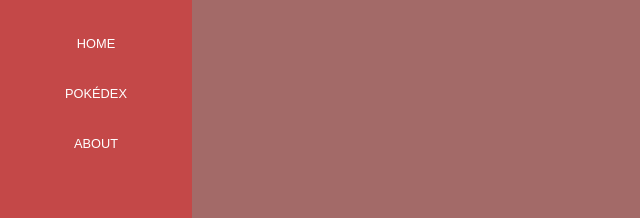
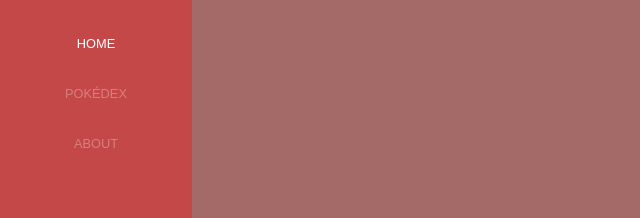
Before and after one commit to MagnerSA/pokedex, a React (Create React App) app: page / in a window 1280 px wide. Shown: the top 218 px of the page, without its empty margins (0-640 px from the left). Built offline with nearby package versions, Linux system fonts and the light colour scheme.

Commit message:
Botões de menu com ativação

```diff
--- a/src/App.tsx
+++ b/src/App.tsx
@@ -60,7 +60,7 @@ function App() {
 
   return (
     <div>
-      <Menu selectHomeContent={selectHomeContent} selectPokedexContent={selectPokedexContent} selectAboutContent={selectAboutContent} />
+      <Menu selectedContent= {selectedContent} selectHomeContent={selectHomeContent} selectPokedexContent={selectPokedexContent} selectAboutContent={selectAboutContent} />
       <Content selectedContent={selectedContent} selectPokemonContent={selectPokemonContent} />
     </div>
   );
--- a/src/components/menu/Menu/index.tsx
+++ b/src/components/menu/Menu/index.tsx
@@ -6,16 +6,17 @@ type Props = {
   selectHomeContent: () => void,
   selectPokedexContent: () => void,
   selectAboutContent: () => void,
+  selectedContent: number,
 };
 export const Menu = (props: Props) => {
   return (
     <div className="menu">
       <br />
-      <MenuButton onClick={props.selectHomeContent}>HOME</MenuButton>
+      <MenuButton isActive={props.selectedContent === 0} onClick={props.selectHomeContent}>HOME</MenuButton>
       <br />
-      <MenuButton onClick={props.selectPokedexContent}>POKÉDEX</MenuButton>
+      <MenuButton isActive={props.selectedContent === 1 || props.selectedContent == 4} onClick={props.selectPokedexContent}>POKÉDEX</MenuButton>
       <br />
-      <MenuButton onClick={props.selectAboutContent}>ABOUT</MenuButton>
+      <MenuButton isActive={props.selectedContent === 2} onClick={props.selectAboutContent}>ABOUT</MenuButton>
     </div>
   );
 };
--- a/src/components/menu/MenuButton/index.tsx
+++ b/src/components/menu/MenuButton/index.tsx
@@ -5,9 +5,10 @@ import './styles.css';
 type Props = {
   children: string;
   onClick: () => void,
+  isActive: boolean;
 };
 export const MenuButton = (props: Props) => {
   return (
-    <button className="button" onClick={props.onClick}>{props.children}</button>
+    <button className={props.isActive ? "buttonActive" : "button"} onClick={props.onClick}>{props.children}</button>
   );
 };
--- a/src/components/menu/MenuButton/styles.css
+++ b/src/components/menu/MenuButton/styles.css
@@ -1,19 +1,26 @@
-.button {
+button {
   background-color: transparent;
   width: 15vw;
   height: 50px;
 
-  color: white;
   font-size: 0.8em;
 
   border: none;
 
 }
 
-.button:hover {
+button:hover {
   background-color: #00000010;
 }
 
-.button:active {
+button:active {
   background-color: #00000020;
 }
+
+.button {
+  color: rgba(255, 255, 255, 0.3);
+}
+
+.buttonActive {
+  color: white;
+}
--- /dev/null
+++ b/src/react-app-env.d.ts
@@ -0,0 +1 @@
+/// <reference types="react-scripts" />
```
Also changed, not shown: src/components/content/Teste/Teste.tsx (deleted, +0 -15 lines).
